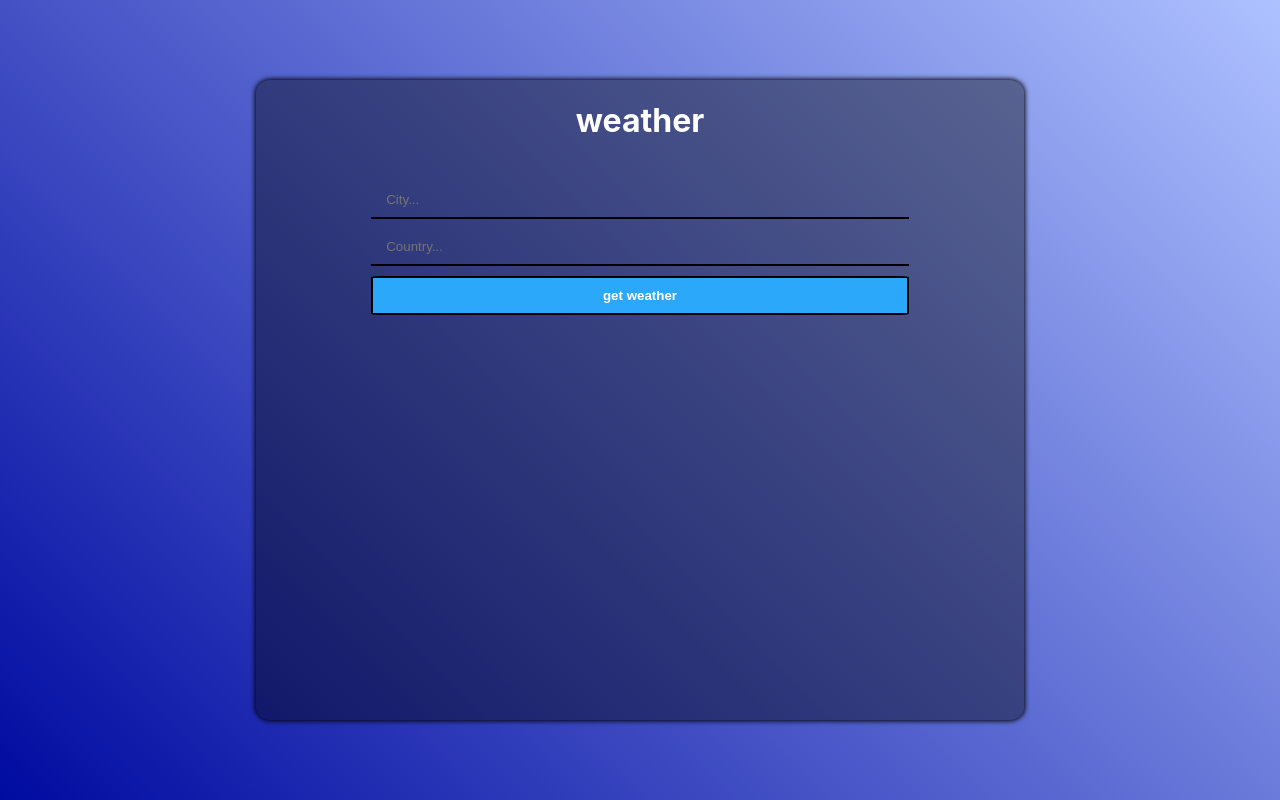
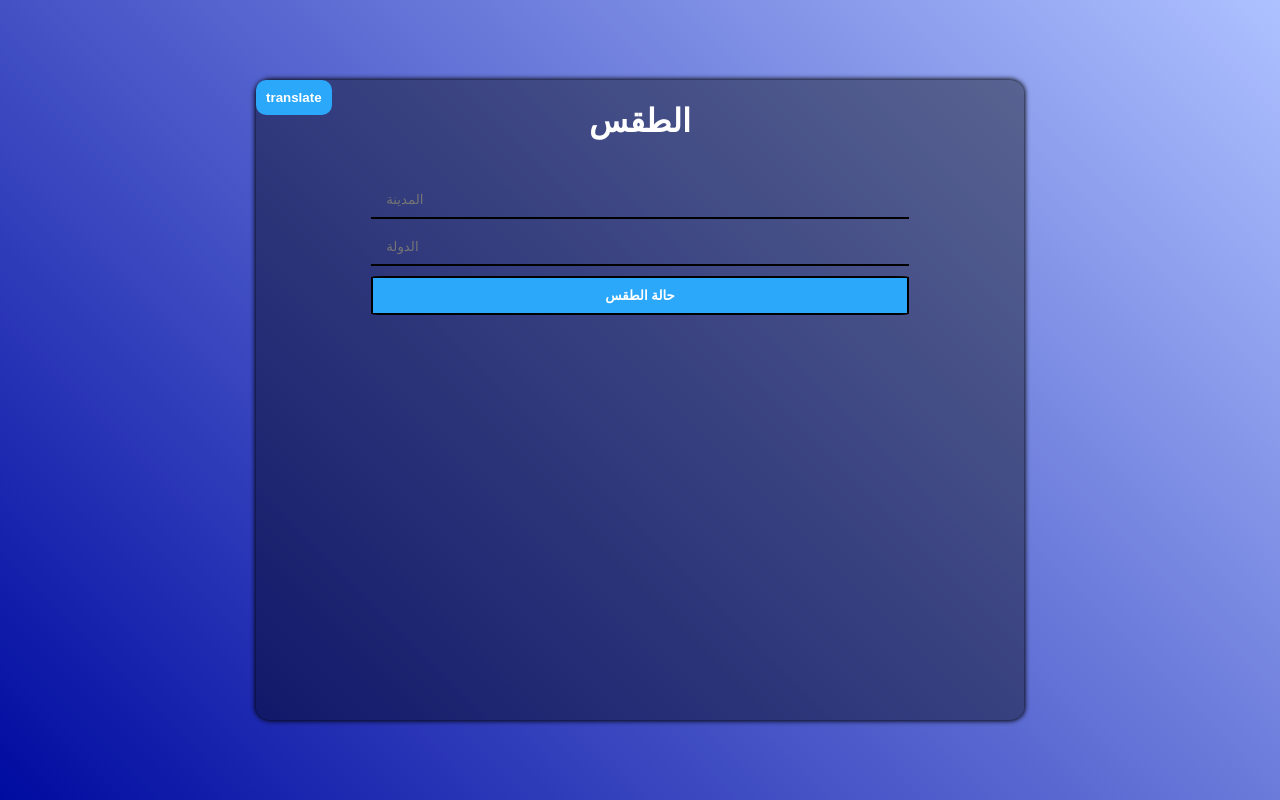
Before and after one commit to AliAlbhrani/weatherApp, a React (Create React App) app: page / in a window 1280 px wide. Built offline with nearby package versions, Linux system fonts and the light colour scheme.

Commit message:
make translation button

```diff
--- a/src/App.js
+++ b/src/App.js
@@ -1,55 +1,76 @@
-import React , {Component} from "react";
+import React, { Component } from "react";
 import Form from "./components/weatherForm/Form";
 import Data from "./components/weatherData/Data";
-import './App.css';
+import "./App.css";
 
 const API_KEY = "6b71316418474e5f736fa39931aaefac";
-class App extends Component{
-  state={
-    temp:"",
-    city:"",
-    country:"",
-    humidity:"",
-    description:"",
-    error:''
-  }
-  getWeather = async (e)=>{
+class App extends Component {
+  state = {
+    temp: "",
+    city: "",
+    country: "",
+    humidity: "",
+    description: "",
+    error: "",
+    isArabic: true,
+  };
+  getWeather = async (e) => {
     e.preventDefault();
     const city = e.target.elements.city.value;
     const country = e.target.elements.country.value;
 
-    if (city !=="" & country !==""){
-      const api = await fetch(`https://api.openweathermap.org/data/2.5/weather?q=${city}%2C${country}&appid=${API_KEY}`);
+    if ((city !== "") & (country !== "")) {
+      const api = await fetch(
+        `https://api.openweathermap.org/data/2.5/weather?q=${city}%2C${country}&appid=${API_KEY}`
+      );
       const data = await api.json();
       this.setState({
-        temp:data.main.temp,
-        city:data.name,
-        country:data.sys.country,
-        humidity:data.main.humidity,
-        description:data.weather[0].description,
-        error:null,
+        temp: data.main.temp,
+        city: data.name,
+        country: data.sys.country,
+        humidity: data.main.humidity,
+        description: data.weather[0].description,
+        error: null,
       });
-    }else{
+    } else {
       this.setState({
-        temp:"",
-        city:"",
-        country:"",
-        humidity:"",
-        description:"",
-        error:'please enter data',
+        temp: "",
+        city: "",
+        country: "",
+        humidity: "",
+        description: "",
+        error: "please enter data",
       });
     }
-
-    }
-  render(){
+  };
+  translate=()=>{
+    this.setState({isArabic:!this.state.isArabic})
+  }
+  render() {
     return (
       <div className="App">
-        <h1>weather</h1>
-        <Form getWeather={this.getWeather}/>
-        <Data data={this.state}/>
+        <button onClick={this.translate} style={buttonStyle}>
+          {this.state.isArabic ? "translate" : "ترجم"}
+        </button>
+        <h1>{this.state.isArabic?"الطقس":"weather"}</h1>
+        <Form getWeather={this.getWeather} isArabic={this.state.isArabic} />
+        <Data data={this.state} isArabic={this.state.isArabic}/>
       </div>
     );
   }
 }
 
+const buttonStyle = {
+  position: "absolute",
+  top: "0",
+  left: "0",
+  padding: "10px",
+  border: "none",
+  borderRadius: "10px",
+  cursor: "pointer",
+  backgroundColor: "#2ca8fa",
+  color: "#fff",
+  fontWeight: "bold",
+};
+
 export default App;
--- a/src/components/weatherData/Data.js
+++ b/src/components/weatherData/Data.js
@@ -1,7 +1,9 @@
 import React ,{Component}from "react";
 import "./data.css";
 class Data extends Component{
+
   render(){
+    const {isArabic} = this.props;
     return(
       <div className="Data">
 
@@ -9,13 +11,13 @@ class Data extends Component{
         {
 
         this.props.data.temp && <div className="weatherData">
-            <h3>country : </h3><span>{this.props.data.city} | {this.props.data.country} </span>
-            <br/><h3>weather : </h3>
+            <h3>{isArabic?"المدينة":"country"} : </h3><span>{this.props.data.city} | {this.props.data.country} </span>
+            <br/><h3>{isArabic?"الطقس":"weather"} : </h3>
             <div className="weather">
 
-              <h4>temp : </h4><span>{Math.round(this.props.data.temp - 273)}°C</span>
-              <br/><h4>humidity : </h4><span>{this.props.data.humidity}%</span>
-              <br/><h4>description : </h4><span>{this.props.data.description}</span>
+              <h4>{isArabic?"درجة الحرارة":"temp"} : </h4><span>{Math.round(this.props.data.temp - 273)}°C</span>
+              <br/><h4>{isArabic?"الرطوبة":"humidity"} : </h4><span>{this.props.data.humidity}%</span>
+              <br/><h4>{isArabic?"الوصف":"description"} : </h4><span>{this.props.data.description}</span>
             </div>
           </div>
         }
--- a/src/components/weatherForm/Form.js
+++ b/src/components/weatherForm/Form.js
@@ -3,9 +3,9 @@ import "./form.css";
 const Form =(props)=>{
   return(
     <form className="Form" onSubmit={props.getWeather}>
-      <input name="city" type="text" placeholder="City..."/>
-      <input name="country" type="text" placeholder="Country..."/>
-      <button type="submit" >get weather</button>
+      <input name="city" type="text" placeholder={props.isArabic?"المدينة":"City..."}/>
+      <input name="country" type="text" placeholder={props.isArabic?"الدولة":"Country..."}/>
+      <button type="submit" >{props.isArabic?"حالة الطقس":"get weather"}</button>
     </form>
   )
 }
```
